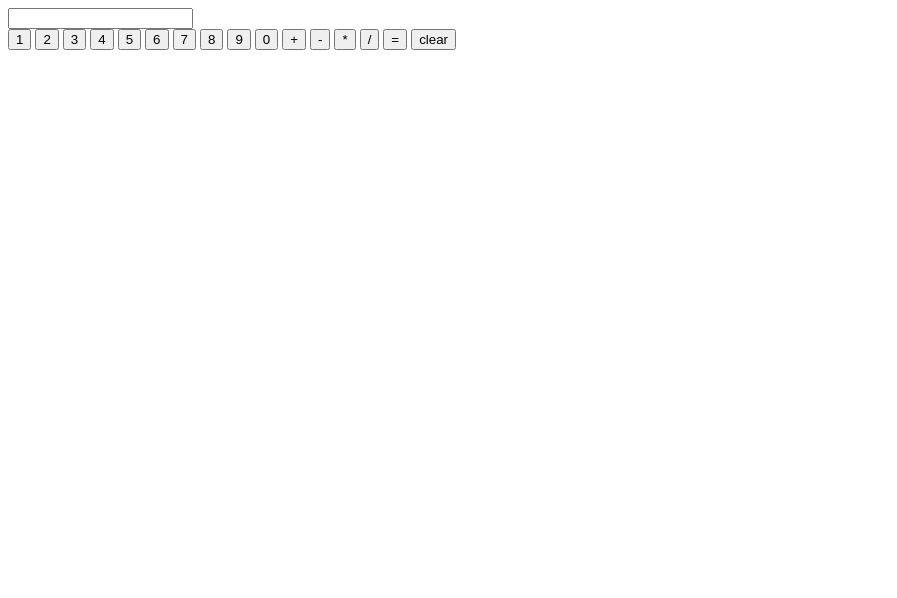
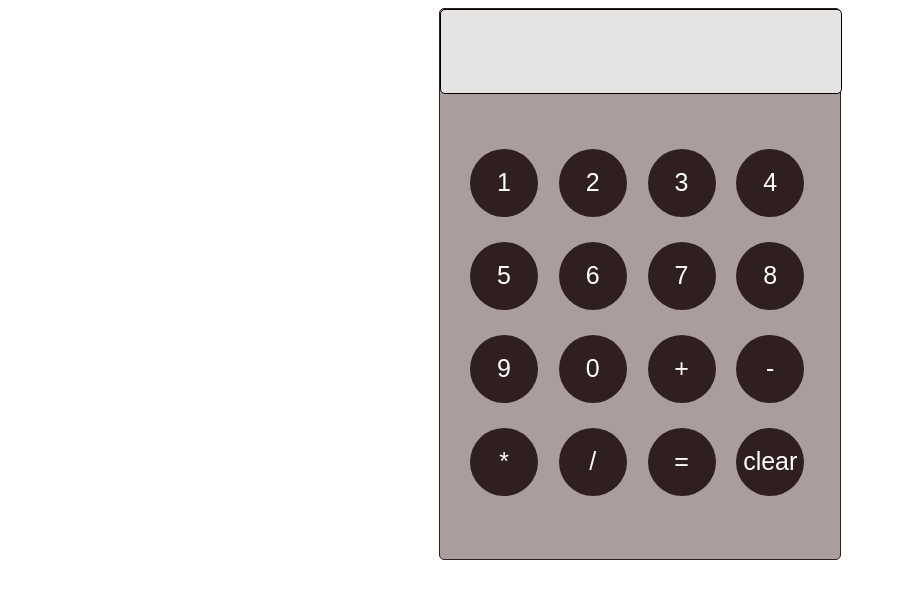
Before and after one commit to tedyayu/calculator-web-app, a plain HTML site: page index.html in a window 1280 px wide. Shown: the whole page, without its empty margins (0-897 px from the left). Drawn offline with Linux system fonts and the light colour scheme.

Commit message:
the style is done

```diff
--- a/index.html
+++ b/index.html
@@ -4,11 +4,14 @@
     <meta charset="UTF-8">
     <meta name="viewport" content="width=device-width, initial-scale=1.0">
     <title>Document</title>
+    <link rel="stylesheet" href="style.css">
 </head>
 <body>
 
     <div class="container">
+        <div class="inside-container">
             <input type="text"  class="display">
+            <div class="button-container">
                 <div class="buttons">
                     <button onclick="getNumber('1')">1</button>
                     <button onclick="getNumber('2')">2</button>
@@ -27,7 +30,9 @@
                     <button onclick="calculate()">=</button>
                     <button onclick="clearDisplay();">clear</button>
                 </div>
+            </div>
 
+        </div>
     </div>
 
     <script src="script.js"></script>
--- a/script.js
+++ b/script.js
@@ -8,6 +8,7 @@ let secondArray=[];
 let num=0;
 
 let display=document.querySelector('.display');
+display.value=o;
 function addition(firstNumber,secondNumber){
     result=firstNumber+secondNumber;
     return result;
--- a/style.css
+++ b/style.css
@@ -0,0 +1,48 @@
+.container{
+    display: flex;
+    justify-content: center;
+    align-items: center;
+}
+.inside-container{
+    width: 400px;
+    height: 550px;
+    background-color: rgb(170, 157, 157);
+    border: 1px solid rgb(48, 31, 31);
+    border-radius: 5px;
+
+}
+.display{
+    height: 15%;
+    width: 100%;
+    border: 1px solid black;
+    padding: 0;
+    border-radius: 5px;
+    background-color: rgb(230, 227, 227);
+    font-size: 25px;
+    text-align: right;
+
+}
+.button-container{
+    width: 350px;
+    height: 300px;
+    margin: 30px 25px;
+}
+.buttons{
+    display: grid;
+    grid-template-columns: repeat(4,1fr);
+    gap: 5px;
+    height: 90%;
+    width: 100%;
+    padding: 5px;
+    margin-top: 0;
+}
+.buttons button{
+    width: 68px;
+    height: 68px;
+    border-radius: 50px;
+    margin-top: 20px;
+    background-color: rgb(48, 31, 31);
+    color: white;
+    border: none;
+    font-size: 25px;
+}
```
Lines whose indentation alone changed are shown as unchanged.
